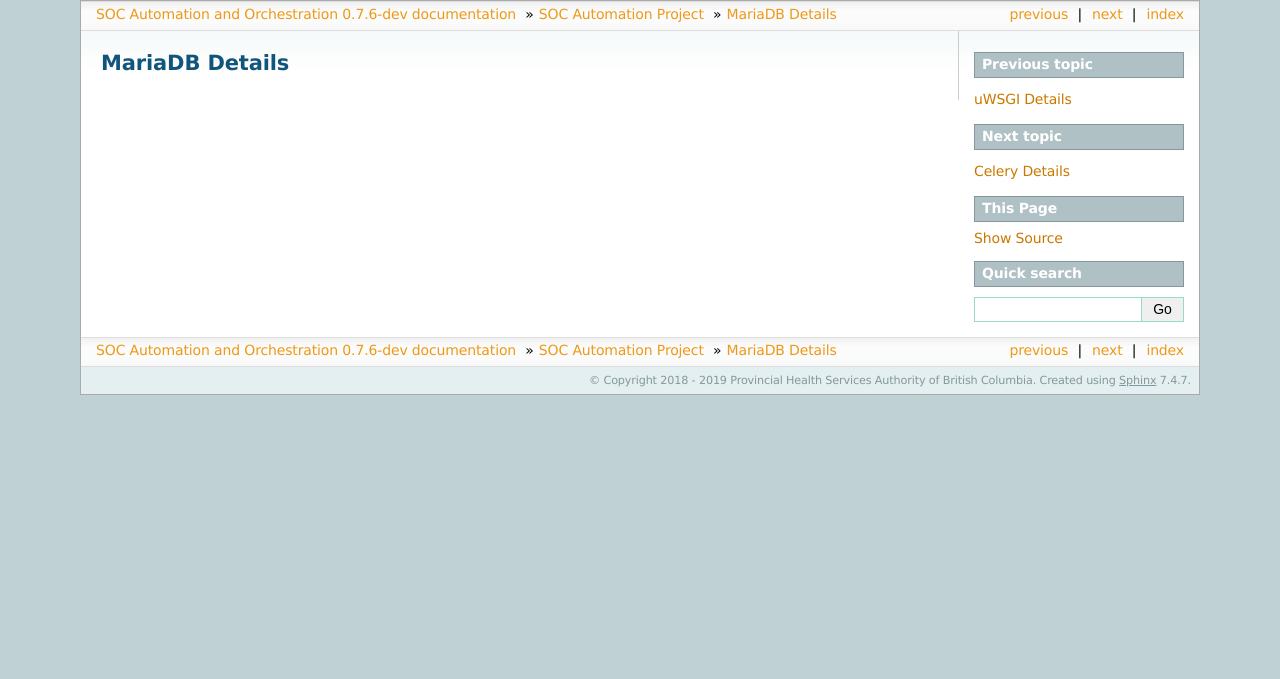
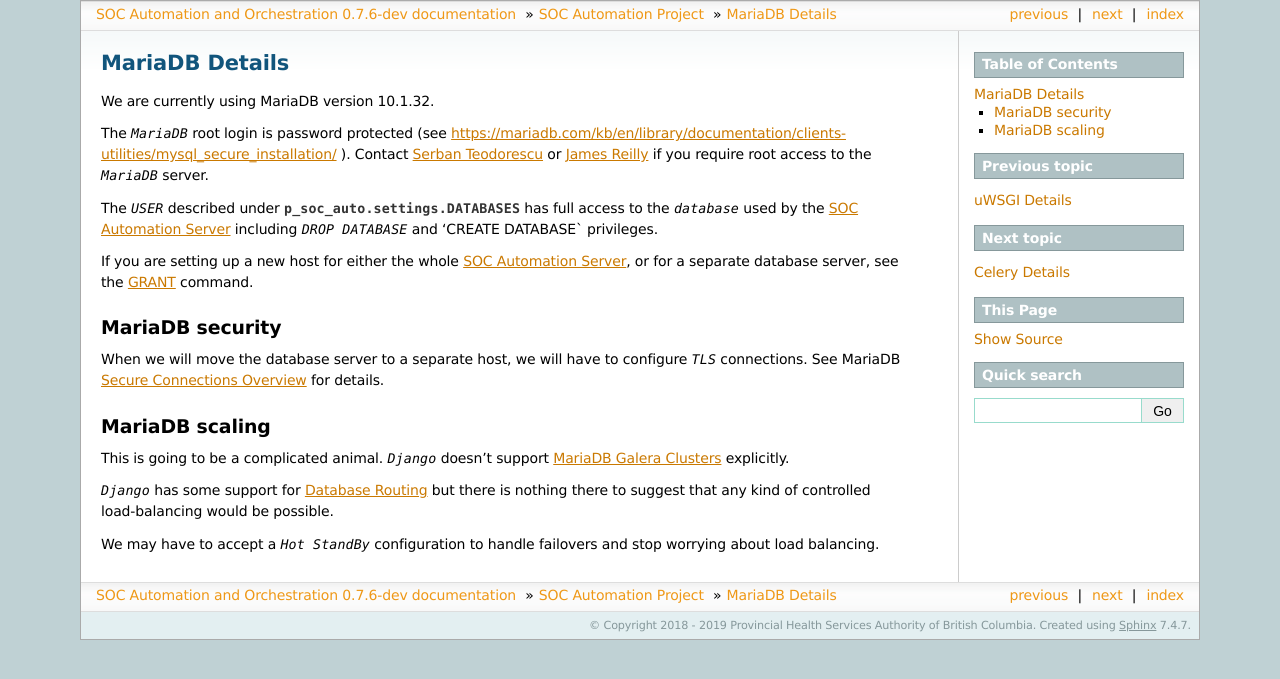
Before and after one commit to PHSAServiceOperationsCenter/PHSA-SOC, a Sphinx documentation site: the page built from docs/source/p_soc_auto/mariadb.rst, in a window 1280 px wide. Shown: the top 679 px of the page. Built offline with Sphinx 7.4.7, drawn with Linux system fonts in a browser that asks for light colours.

Commit message:
mariadb admin guide

```diff
--- a/docs/source/p_soc_auto/celery.rst
+++ b/docs/source/p_soc_auto/celery.rst
@@ -198,8 +198,8 @@
 
 To be determined...
 
-`Celery` security
------------------
+Celery security
+---------------
 
 At a miminum,we need to use non-default credentials in the
 :attr:`p_soc_auto.settings.CELERY_BROKER_URL`.
--- a/docs/source/p_soc_auto/mariadb.rst
+++ b/docs/source/p_soc_auto/mariadb.rst
@@ -1,2 +1,42 @@
 MariaDB Details
 ===============
+
+We are currently using MariaDB version 10.1.32.
+
+The `MariaDB` root login is password protected (see
+`<https://mariadb.com/kb/en/library/documentation/clients-utilities/mysql_secure_installation/>`_
+). Contact `Serban Teodorescu <mailto:serban.teodorescu@phsa.ca>`_ or `James Reilly
+<mailto:james.reilly@phsa.ca>`_ if you require root access to the `MariaDB` server.
+
+The `USER` described under :attr:`p_soc_auto.settings.DATABASES` has full access
+to the `database` used by the :ref:`SOC Automation Server` including `DROP
+DATABASE` and 'CREATE DATABASE` privileges.
+
+If you are setting up a new host for either the whole :ref:`SOC Automation Server`,
+or for a separate database server, see the `GRANT
+<https://mariadb.com/kb/en/library/documentation/sql-statements-structure/sql-statements/account-management-sql-commands/grant/>`_
+command.
+
+MariaDB security
+----------------
+
+When we will move the database server to a separate host, we will have to configure
+`TLS` connections. See MariaDB `Secure Connections Overview
+<https://mariadb.com/kb/en/library/documentation/mariadb-administration/user-server-security/securing-mariadb/securing-mariadb-encryption/data-in-transit-encryption/secure-connections-overview/>`_
+for details.
+
+MariaDB scaling
+---------------
+
+This is going to be a complicated animal. `Django` doesn't support `MariaDB
+Galera Clusters
+<https://mariadb.com/kb/en/library/documentation/replication/galera-cluster/configuring-mariadb-galera-cluster/>`_
+explicitly.
+
+`Django` has some support for `Database Routing
+<https://docs.djangoproject.com/en/2.2/topics/db/multi-db/#database-routers>`_ but
+there is nothing there to suggest that any kind of controlled load-balancing would
+be possible.
+
+We may have to accept a `Hot StandBy` configuration to handle failovers and stop
+worrying about load balancing.
--- a/docs/source/p_soc_auto/rabbitmq.rst
+++ b/docs/source/p_soc_auto/rabbitmq.rst
@@ -132,7 +132,7 @@
 
 The `Logstash <https://www.elastic.co/products/logstash>`_ server will create
 the ``logstash`` ``exchange`` automatically when starting. See
-:ref:`Logstash Server User Guide` for details.
+:ref:`Logstash Server` for details.
 
 We must add a ``binding`` from the ``logstash`` ``exchange`` to the
 ``logstash`` ``queue so that the ``SOC Automation server`` can consume
```
